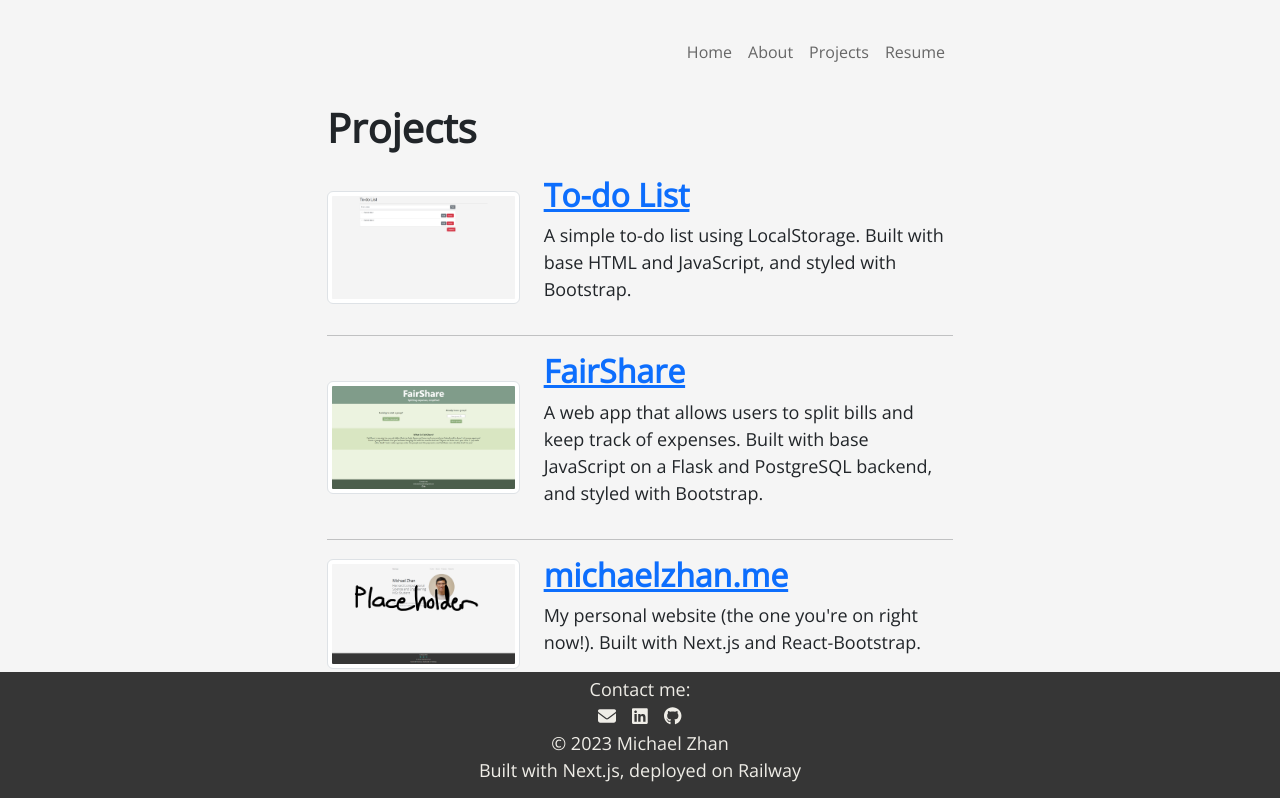
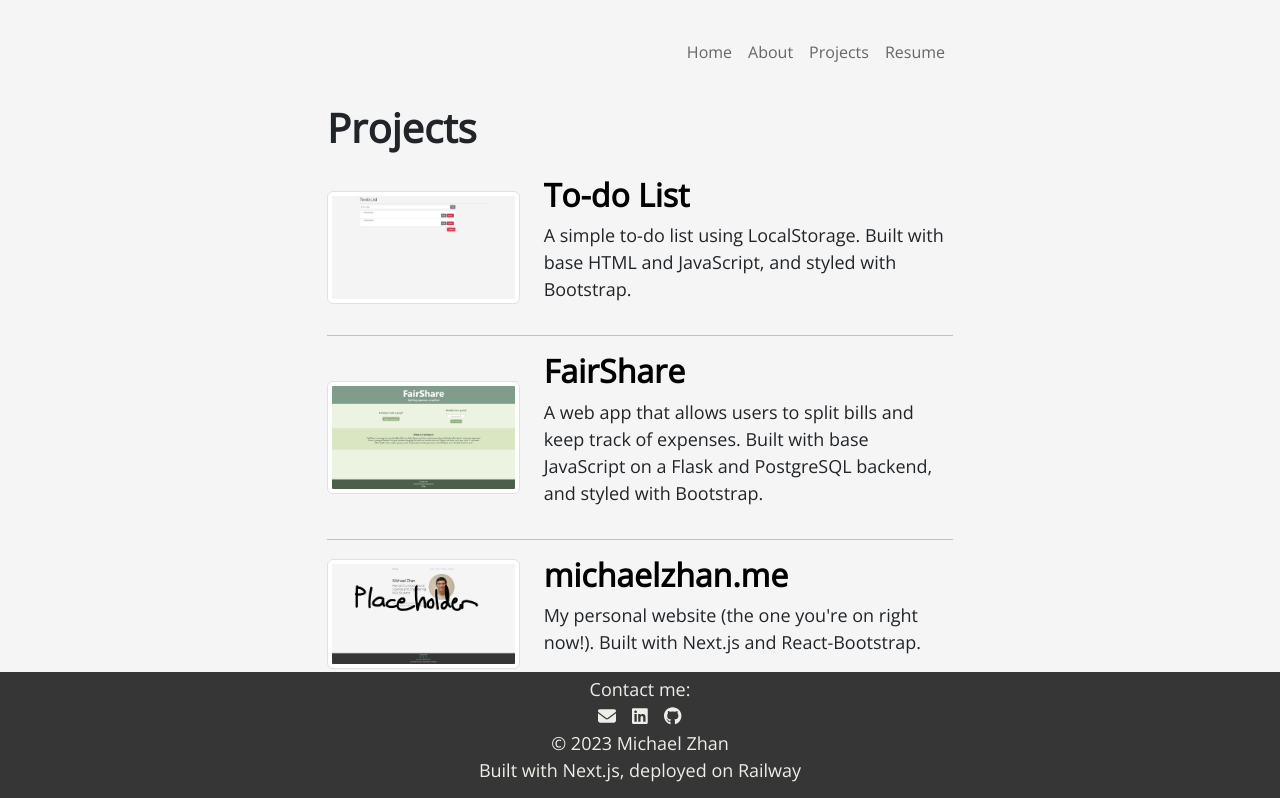
Before and after one commit to michaelzhan1/personal-website, a Next.js app: page /projects in a window 1280 px wide. Shown: the top 798 px of the page. Built offline with nearby package versions, Linux system fonts and the light colour scheme.

Commit message:
Fix link css

```diff
--- a/app/about/page.js
+++ b/app/about/page.js
@@ -17,7 +17,7 @@ export default function About () {
         </Row>
         <Row>
           <Col>
-            <p>Hi! I'm currently pursuing a master's degree in Computational Science and Engineering at Harvard, and I received my bachelor's in Chemical Engineering from UT Austin in 2023. I'm currently exploring the software engineering and web development space, and I've developed some personal projects along the way.</p>
+            <p>Hi! I'm currently pursuing a master's degree in Computational Science and Engineering at Harvard, and I graduated from UT Austin in Chemical Engineering with a certificate in Computer Science with high honors in 2023. I'm currently exploring the software engineering and web development space, and I've developed some personal projects along the way.</p>
             <p>Through high school and college, I treated coding as a hobby; I took a few CS classes in college and casually went through problems from ProjectEuler and Leetcode. Only in my junior year of college did I realize that I wanted to pursue a career in software engineering. I gained experience through both industry internships and academic research projects, and I aim to continue learning and growing through my master's program.</p>
             <p>I recently started learning web development on my own, and I've developed a few side projects along the way (including this website). I come from a Python background, and have been gradually immersing myself into the JavaScript ecosystem. I started from static HTML/CSS/JS, then learned dynamic web development with Flask, and finally learned React and Next.js. I plan on learning Tailwind CSS and TypeScript in the near future.</p>
           </Col>
--- a/app/projects/ProjectExamples.js
+++ b/app/projects/ProjectExamples.js
@@ -2,6 +2,7 @@
 
 
 import 'bootstrap/dist/css/bootstrap.min.css'
+import styles from './page.module.css'
 import { Container, Row, Col, Image } from 'react-bootstrap'
 import { useEffect, useState } from 'react'
 
@@ -28,7 +29,7 @@ export default function ProjectExamples () {
                   </a>
                 </Col>
                 <Col xs={12} sm={8} className='d-flex flex-column justify-content-center'>
-                  <a href={project.url} target='_blank' rel='noreferrer'>
+                  <a href={project.url} target='_blank' rel='noreferrer' className={styles['project-link']}>
                     <h2><strong>{project.name}</strong></h2>
                   </a>
                   <p>{project.description}</p>
--- a/app/projects/page.module.css
+++ b/app/projects/page.module.css
@@ -0,0 +1,4 @@
+.project-link {
+    text-decoration: none;
+    color: initial;
+}
```
